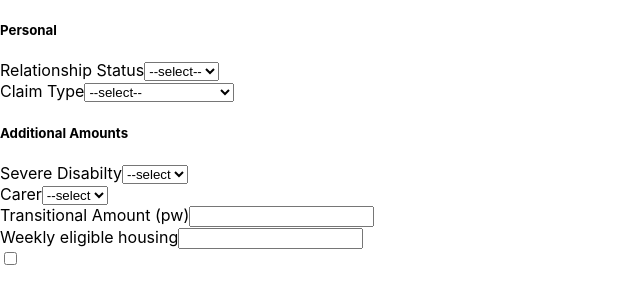
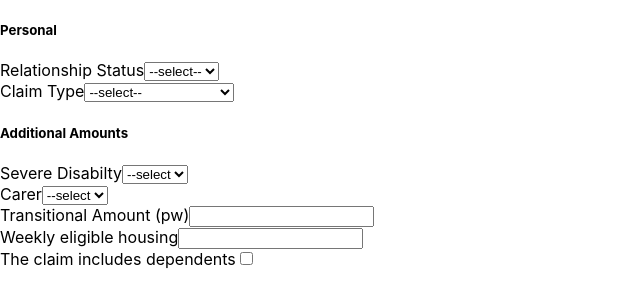
Before and after one commit to dnlstronge/pccalc, a React (Create React App) app: page / in a window 1280 px wide. Shown: the top 304 px of the page, without its empty margins (0-640 px from the left). Built offline with nearby package versions, Linux system fonts and the light colour scheme.

Commit message:
[x] - add handler for chiild checkbox

```diff
--- a/src/Components/Children/Children.js
+++ b/src/Components/Children/Children.js
@@ -1,12 +1,18 @@
-import React from 'react';
+import React, { useState } from 'react';
 import classes from "./Children.module.css";
 
 export default function Children() {
+    const [hasChild, setHasChild] = useState(false)
+
+    const handleChild = () => {
+        hasChild ? setHasChild(false) : setHasChild(true)
+    }
+
   return (
     <div className={classes.container}>
-        <label className={classes.label} htmlFor='children'>
-            <input className={classes.checkbox} id="children" type="checkbox"></input>
+        <label className={classes.label} htmlFor='children'>The claim includes dependents
+            <input onClick={handleChild} className={classes.checkbox} id="children" type="checkbox"></input>
         </label>
     </div>
   )
-}
+};
```
